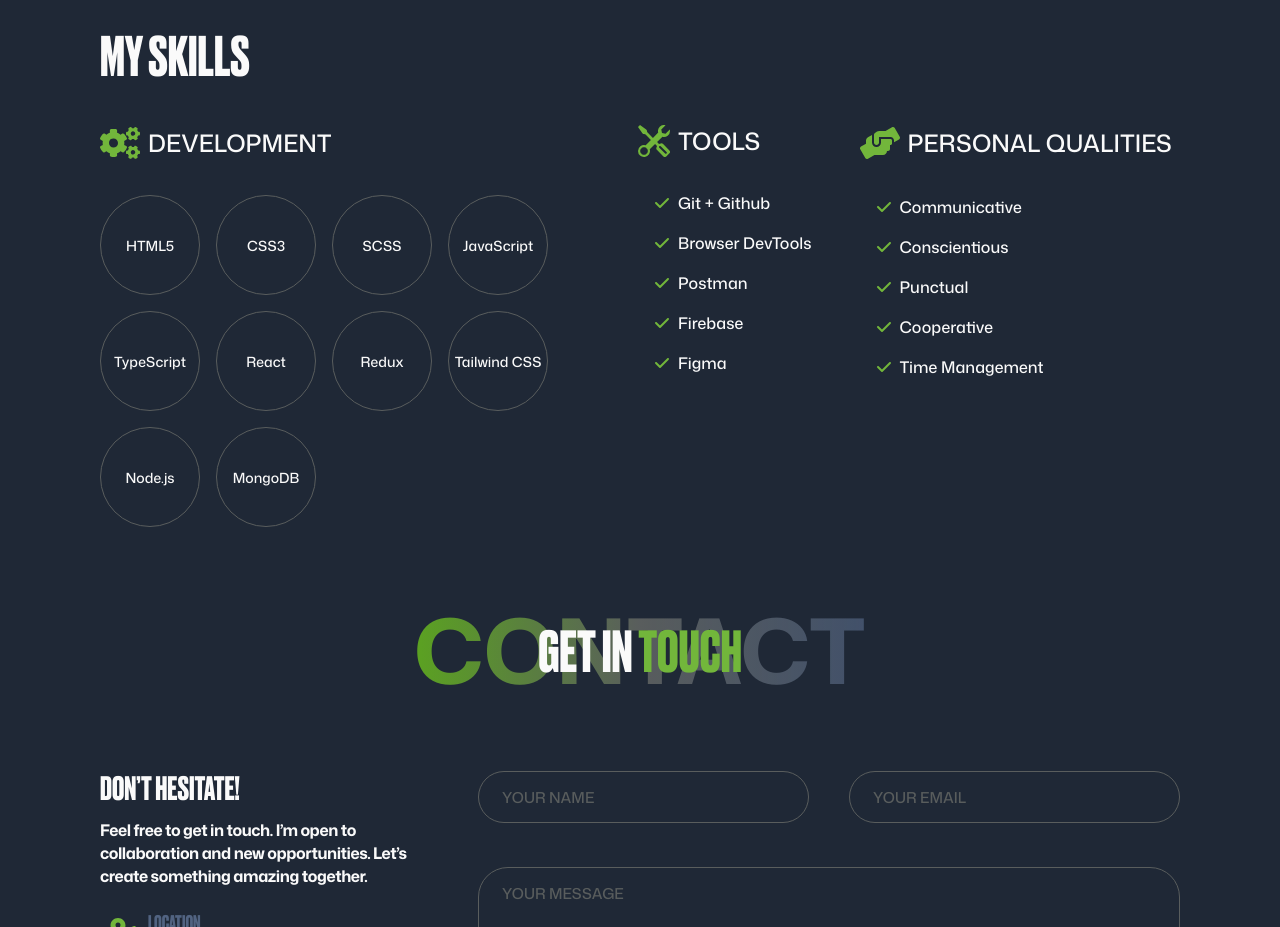
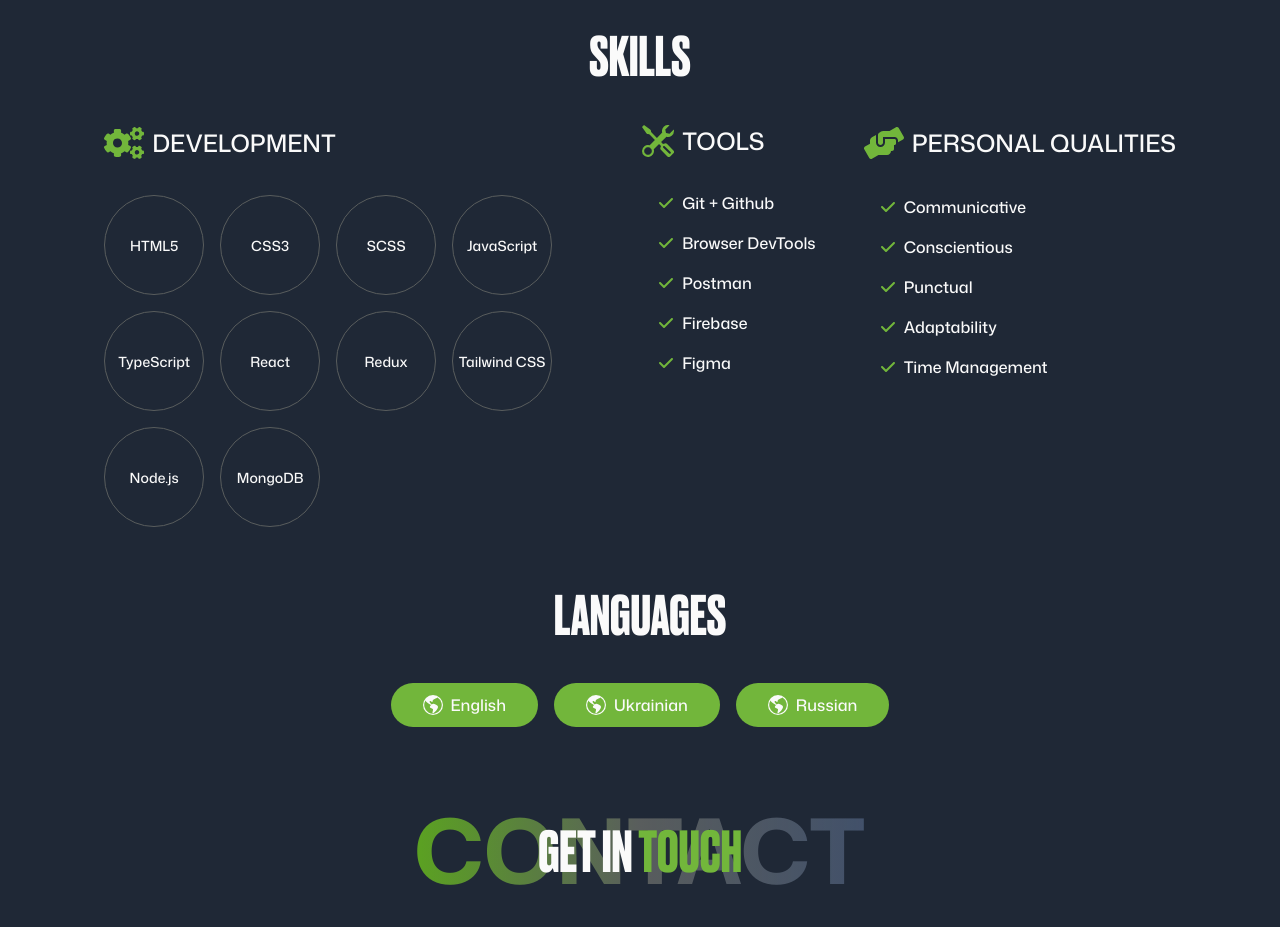
Before and after one commit to NiukaloTetiana/tetiana-niukalo-portfolio, a React (Vite) app: page / in a window 1280 px wide. Shown: the part 760-1687 px from the top of the page. Built offline with nearby package versions, Linux system fonts and the light colour scheme; no server answers.

Commit message:
add languages part to About section and update styles

```diff
--- a/src/components/About.tsx
+++ b/src/components/About.tsx
@@ -1,11 +1,10 @@
+import { FaCheck } from "react-icons/fa6";
 import { FaCogs, FaHandsHelping } from "react-icons/fa";
-import { BsTools } from "react-icons/bs";
-import { BsFolderSymlinkFill } from "react-icons/bs";
+import { BsTools, BsFolderSymlinkFill, BsGlobeAmericas } from "react-icons/bs";
 
 import photo from "../assets/images/photo.jpg";
 
-import { developmentSkills, qualities, tools } from "../constants";
-import { FaCheck } from "react-icons/fa6";
+import { developmentSkills, languages, qualities, tools } from "../constants";
 
 export const About = () => {
   return (
@@ -53,11 +52,9 @@ export const About = () => {
           </div>
         </div>
 
-        <h3 className="custom-transition mb-10 text-center font-fontSecondary text-[28px] uppercase leading-[1.1] text-textColor md:text-start md:text-[40px] lg:text-[54px]">
-          My skills
-        </h3>
+        <h3 className="subtitle">Skills</h3>
 
-        <div className="flex flex-col gap-10 md:flex-row md:flex-wrap md:gap-12">
+        <div className="mb-10 flex flex-col gap-10 md:mb-14 md:flex-row md:flex-wrap md:justify-center md:gap-12">
           <div>
             <h4 className="custom-transition mb-5 flex items-center gap-2 text-[20px] uppercase text-textColor md:mb-8 md:text-[24px]">
               <FaCogs className="size-10 text-accentColor" />
@@ -114,6 +111,21 @@ export const About = () => {
             </ul>
           </div>
         </div>
+
+        <div>
+          <h3 className="subtitle">Languages</h3>
+          <ul className="flex items-center justify-center gap-2 md:gap-4">
+            {languages.map((item) => (
+              <li
+                key={item}
+                className="hover custom-transition flex w-fit items-center justify-center gap-2 rounded-full bg-accentColor px-[12px] py-[10px] text-center text-[14px] text-textColor md:px-8 md:text-[16px]"
+              >
+                <BsGlobeAmericas className="custom-transition size-5 text-textColor sm-max:hidden" />
+                {item}
+              </li>
+            ))}
+          </ul>
+        </div>
       </div>
     </section>
   );
--- a/src/components/ThemeToggle.tsx
+++ b/src/components/ThemeToggle.tsx
@@ -14,7 +14,7 @@ export const ThemeToggle = () => {
       size={30}
       moonColor="#fafafa"
       sunColor="#2e2e36"
-      className="hover:text- custom-transition fixed left-5 top-5 z-[10] !cursor-none focus-visible:text-accentColor md:left-9 md:top-9 md:size-10"
+      className="hover:text- custom-transition fixed right-5 top-5 z-[10] !cursor-none focus-visible:text-accentColor md:right-9 md:top-9 md:size-10"
     />
   );
 };
--- a/src/constants/index.ts
+++ b/src/constants/index.ts
@@ -2,3 +2,4 @@ export * from "./navItem";
 export * from "./social";
 export * from "./emailRegExp";
 export * from "./skills";
+export * from "./languages";
--- /dev/null
+++ b/src/constants/languages.ts
@@ -0,0 +1 @@
+export const languages = ["English", "Ukrainian", "Russian"];
--- a/src/constants/skills.ts
+++ b/src/constants/skills.ts
@@ -23,6 +23,6 @@ export const qualities = [
   "Communicative",
   "Conscientious",
   "Punctual",
-  "Cooperative",
+  "Adaptability",
   "Time Management",
 ];
--- a/src/index.css
+++ b/src/index.css
@@ -261,3 +261,7 @@ textarea:-webkit-autofill:focus {
 .button-span {
   @apply custom-transition relative h-[42px] w-[42px] overflow-hidden rounded-full bg-accentColor shadow-sm group-hover:bg-hoverColor group-hover:shadow-md group-focus-visible:bg-hoverColor group-focus-visible:shadow-md md:h-[52px] md:w-[52px];
 }
+
+.subtitle {
+  @apply custom-transition mb-10 text-center font-fontSecondary text-[28px] uppercase leading-[1.1] text-textColor md:text-[40px] lg:text-[54px];
+}
```
